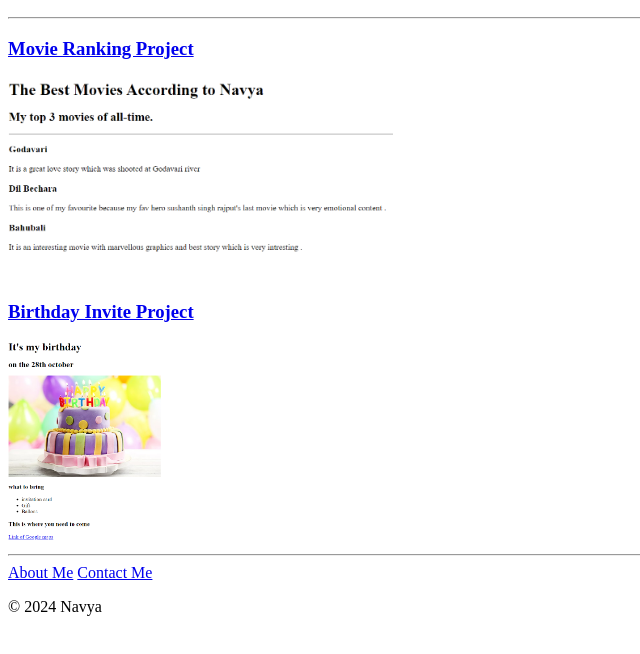
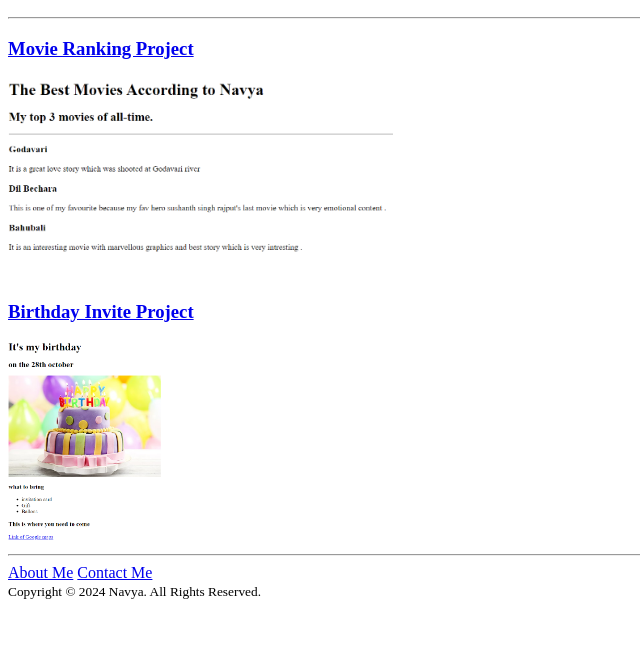
Before and after one commit to navyasree098765/html-portofolio, a plain HTML site: page index.html in a window 1280 px wide. Shown: the part 110-764 px from the top of the page, without its empty margins (0-640 px from the left). Drawn offline with Linux system fonts and the light colour scheme.

Commit message:
Update index.html

```diff
--- a/index.html
+++ b/index.html
@@ -18,7 +18,9 @@
   <a href="./public/about.html">About Me</a>
   <a href="./public/contact.html">Contact Me</a>
 </body>
-  <footer>
-    <p>© 2024 Navya</p>
+<footer>
+    <small>
+      Copyright © 2024 Navya. All Rights Reserved.
+    </small>
   </footer>
 </html>
```
